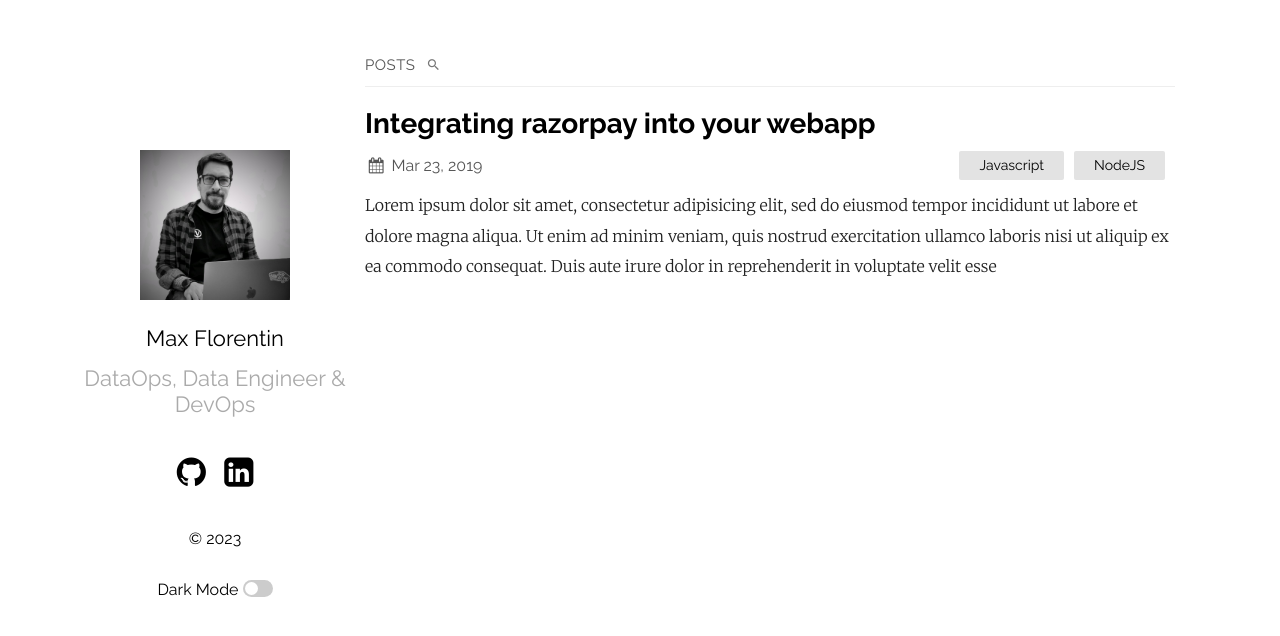
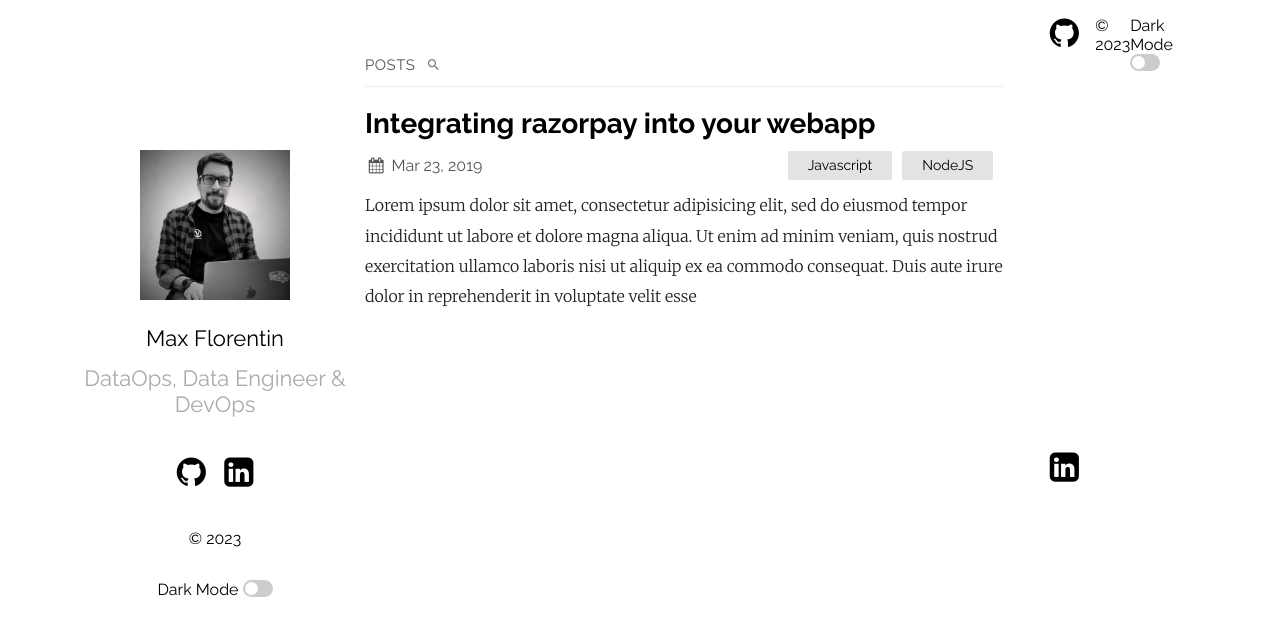
Before and after one commit to macs-devops/max-dataops, a Jekyll site: the page built from index.md, in a window 1280 px wide. Shown: the top 636 px of the page. Built offline with Jekyll 4.4.1, drawn with Linux system fonts in a browser that asks for light colours.

Commit message:
minor change footer

```diff
--- a/_sass/plain.scss
+++ b/_sass/plain.scss
@@ -298,7 +298,7 @@ table {
 }
 
 footer {
-  display: none;
+  display: flex;
 }
 @media screen and (max-width: $mobileW) {
   .about {
```
